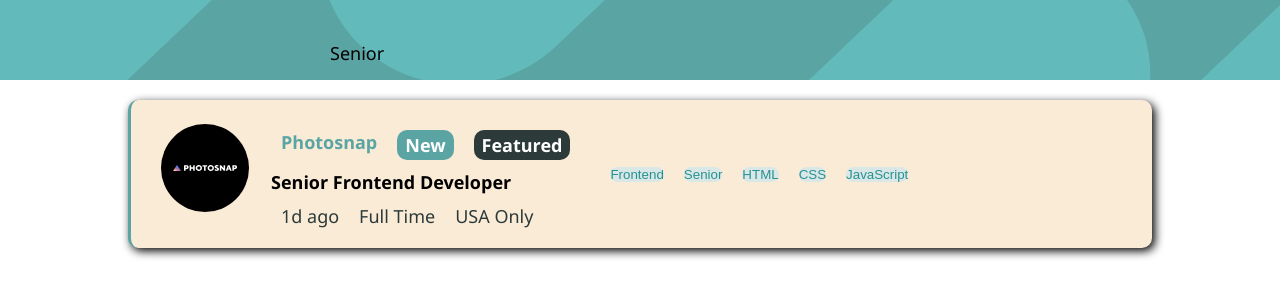
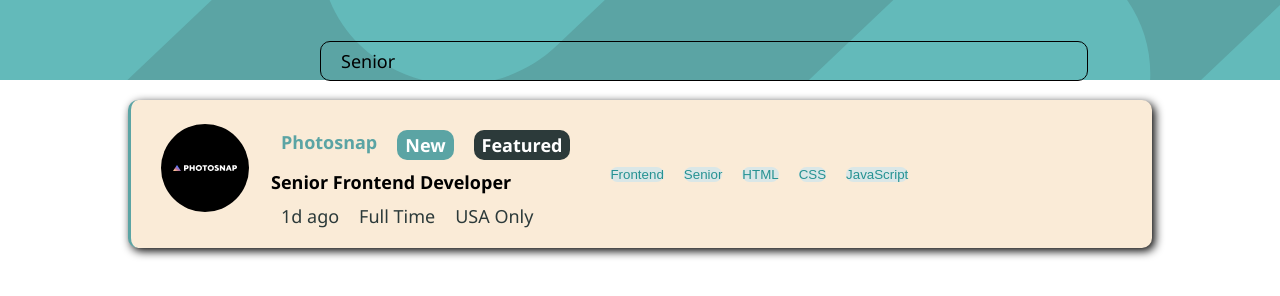
Before and after one commit to Pe-te-r/Job_Listing, a plain HTML site: page index.html in a window 1280 px wide. Both pictures are taken after a click on the button "Senior". Drawn offline with Linux system fonts and the light colour scheme.

Commit message:
adding multiple filter ways

```diff
--- a/index.html
+++ b/index.html
@@ -12,7 +12,9 @@
 </head>
 <body>
   <nav>
-    <div class="search"></div>
+    <div class="search">
+      <button>clear</button>
+    </div>
   </nav>
   <main id="jobListing">
 
--- a/index.js
+++ b/index.js
@@ -1,5 +1,5 @@
-
 let allJobsData = [];
+let selectedFilters = [];
 
 async function importData() {
     try {
@@ -53,7 +53,7 @@
         const button = document.createElement('button');
         button.classList.add('button');
         button.innerHTML = item;
-        button.addEventListener('click', () => filterJobs(item));
+        button.addEventListener('click', () => addFilter(item));
         infoRightInner.appendChild(button);
     });
 
@@ -68,12 +68,28 @@
     return jobListing;
 }
 
-function filterJobs(category) {
-    const search= document.querySelector('.search')
-    search.innerHTML +=`<p>${category}</p>`
+function addFilter(category) {
+    if (!selectedFilters.includes(category)) {
+        selectedFilters.push(category);
+        updateSearchInput();
+        filterJobs();
+    }
+}
+
+function updateSearchInput() {
+    const search = document.querySelector('.search');
+    search.innerHTML = ''; // Clear previous filters
+    selectedFilters.forEach(filter => {
+        const filterElement = document.createElement('p');
+        filterElement.innerText = filter;
+        search.appendChild(filterElement);
+    });
+}
+
+function filterJobs() {
     const filteredJobs = allJobsData.filter(job => {
         const rolesAndSkills = [job.role, job.level, ...job.languages, ...job.tools];
-        return rolesAndSkills.includes(category);
+        return selectedFilters.every(filter => rolesAndSkills.includes(filter));
     });
 
     const jobListingElement = document.getElementById('jobListing');
--- a/style.css
+++ b/style.css
@@ -23,6 +23,12 @@
     height: 40px;
     border-radius: 10px;
     padding: 0 10px;
+    border: 1px solid black;
+    display: flex;
+    align-items: center;
+}
+nav .search p{
+    margin: 0px 10px;
 }
 main{
     width: 80%;
```
